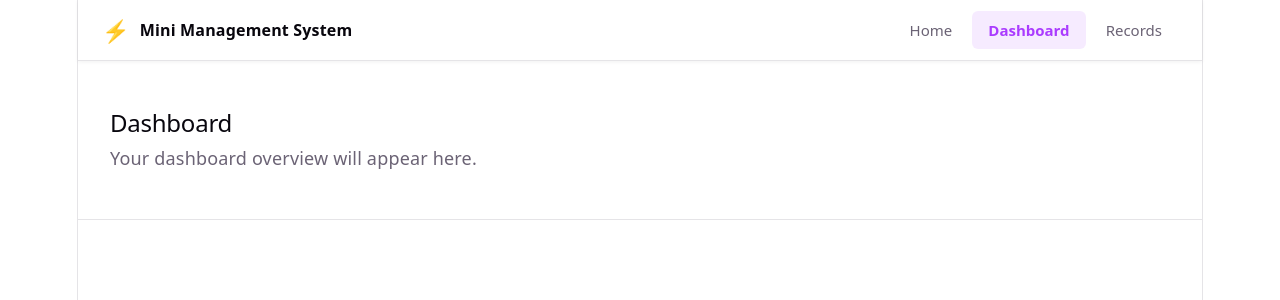
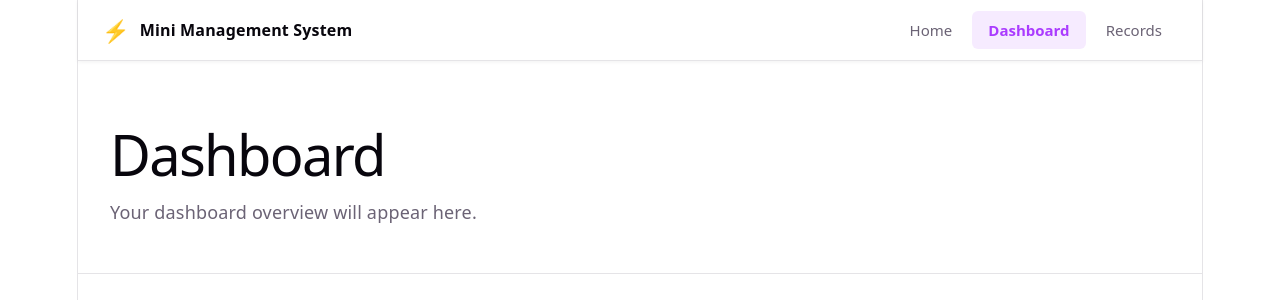
Before and after one commit to Mick24-sv/Midterm-Practice, a React (Vite) app in the folder frontend/: page / in a window 1280 px wide. Both pictures are taken after a click on the button "Dashboard". Shown: the top 300 px of the page. Built offline with nearby package versions, Linux system fonts and the light colour scheme.

Commit message:
Update Dashboard and Records header size to h1

```diff
--- a/frontend/src/App.tsx
+++ b/frontend/src/App.tsx
@@ -21,14 +21,14 @@ function App() {
 
         {activePage === 'Dashboard' && (
           <section id="dashboard" className="page-section">
-            <h2>Dashboard</h2>
+            <h1>Dashboard</h1>
             <p>Your dashboard overview will appear here.</p>
           </section>
         )}
 
         {activePage === 'Records' && (
           <section id="records" className="page-section">
-            <h2>Records</h2>
+            <h1>Records</h1>
             <p>Your records and data will appear here.</p>
           </section>
         )}
```
